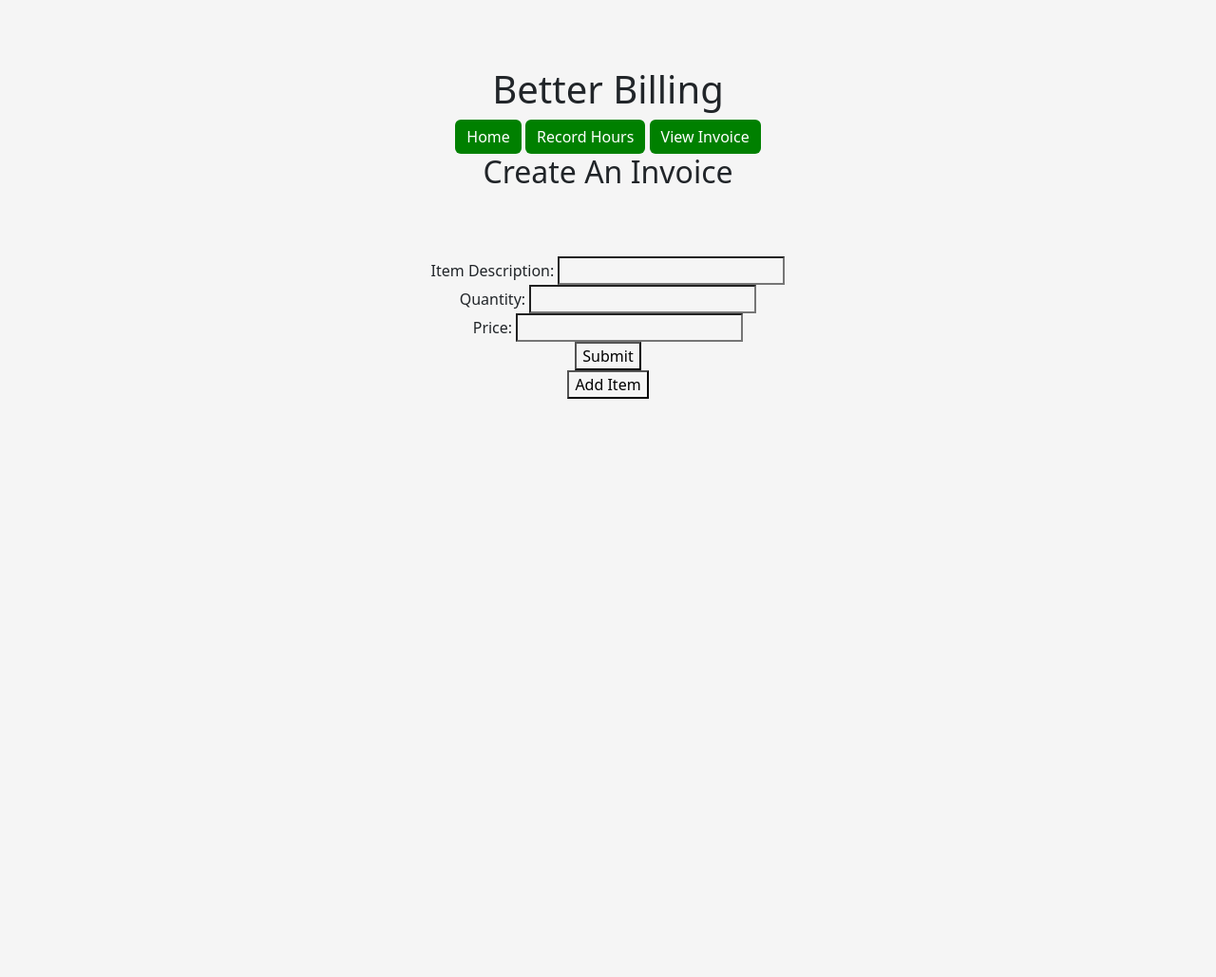
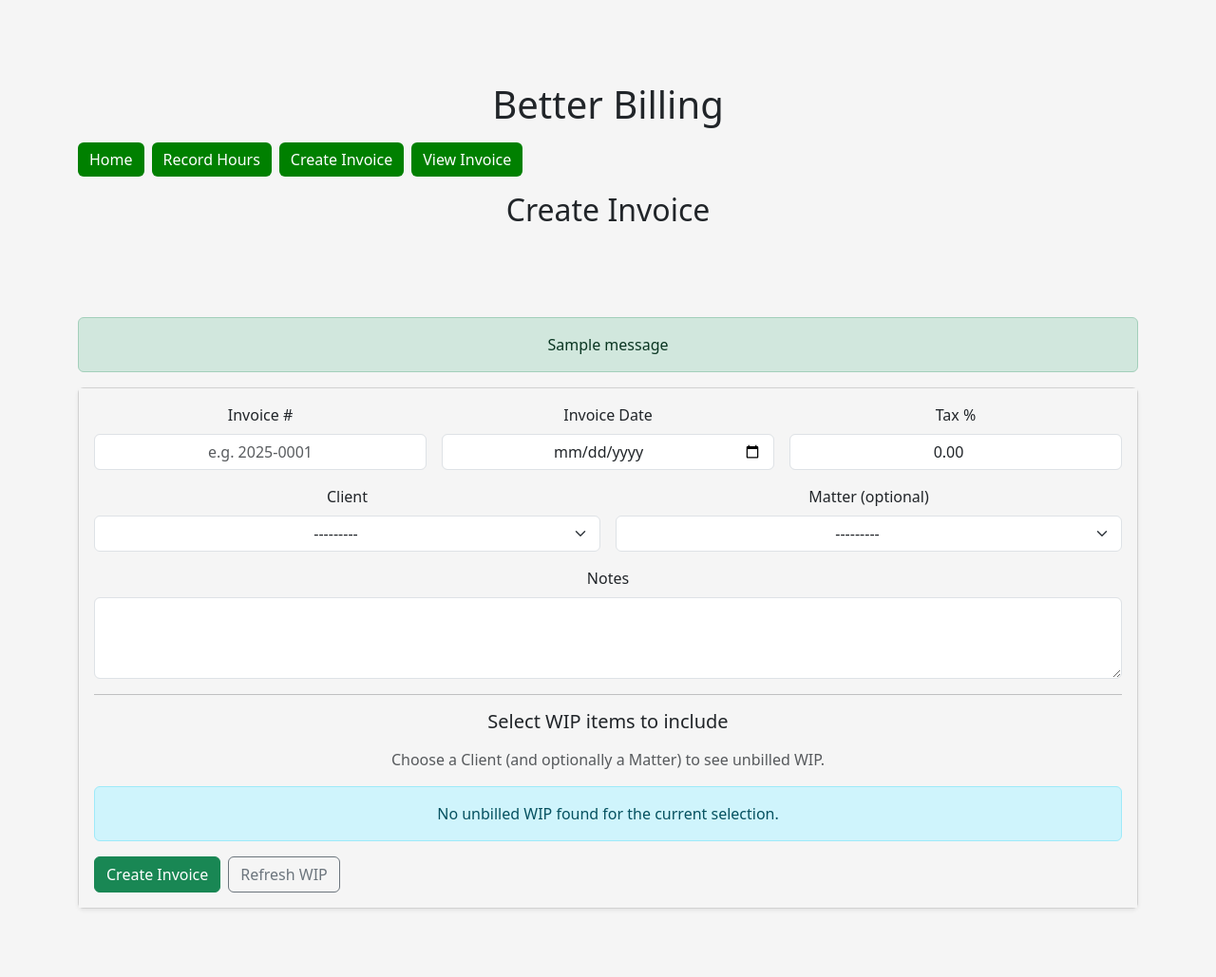
Before and after one commit to tambrulee/P3---Better-Billing---NEW, a Django app: page /create_invoice.html in a window 1280 px wide. Shown: the whole page at 95% size. Before the commit the page ends 420 px from the top, so only its background shows below. Run offline with Django 4.2, Linux system fonts and the light colour scheme; tables that the repository leaves empty hold one stand-in row (values such as "Sample post"); one stand-in notice (Sample message) is shown.

Commit message:
Implemented create invoice functionality

```diff
--- a/better_bill_project/forms.py
+++ b/better_bill_project/forms.py
@@ -2,7 +2,7 @@
 from decimal import Decimal, ROUND_HALF_UP
 from django import forms
 from django.core.exceptions import ValidationError
-from .models import TimeEntry, Matter, Personnel, ActivityCode, Client
+from .models import TimeEntry, Matter, Personnel, ActivityCode, Client, WIP, Invoice
 
 class TimeEntryForm(forms.ModelForm):
     class Meta:
@@ -49,3 +49,37 @@
         if (Decimal(value) * 10) % 1 != 0:
             raise ValidationError("Hours must be in 0.1-hour increments.")
         return Decimal(value).quantize(Decimal("0.1"), rounding=ROUND_HALF_UP)
+
+
+
+class InvoiceForm(forms.ModelForm):
+    class Meta:
+        model = Invoice
+        fields = ["number", "client", "matter", "invoice_date", "tax_rate", "notes"]
+        widgets = {
+            "number": forms.TextInput(attrs={"class": "form-control", "placeholder": "e.g. 2025-0001"}),
+            "client": forms.Select(attrs={"class": "form-select", "id": "id_inv_client"}),
+            "matter": forms.Select(attrs={"class": "form-select", "id": "id_inv_matter"}),
+            "invoice_date": forms.DateInput(attrs={"type": "date", "class": "form-control"}),
+            "tax_rate": forms.NumberInput(attrs={"class": "form-control", "step": "0.01", "min": "0"}),
+            "notes": forms.Textarea(attrs={"class": "form-control", "rows": 3}),
+        }
+
+    def __init__(self, *args, **kwargs):
+        super().__init__(*args, **kwargs)
+        self.fields["client"].queryset = Client.objects.order_by("name")
+        # Start empty; we’ll filter by client dynamically
+        self.fields["matter"].queryset = Matter.objects.none()
+
+        cid = None
+        data = getattr(self, "data", None)
+        if data and data.get("client"):
+            try:
+                cid = int(data.get("client"))
+            except (TypeError, ValueError):
+                pass
+        elif self.instance.pk and self.instance.client_id:
+            cid = self.instance.client_id
+
+        if cid:
+            self.fields["matter"].queryset = Matter.objects.filter(client_id=cid, closed_at__isnull=True).order_by("matter_number")
--- a/better_bill_project/templates/better_bill_project/create_invoice.html
+++ b/better_bill_project/templates/better_bill_project/create_invoice.html
@@ -1,61 +1,135 @@
 {% load static %}
-<!DOCTYPE html>
+<!doctype html>
 <html lang="en">
 <head>
-    <meta charset="UTF-8">
-    <meta name="viewport" content="width=device-width, initial-scale=1.0">
-    <title>Better Billing - Create Invoice</title>
-    <!-- Bootstrap CSS -->
-    <link href="https://cdn.jsdelivr.net/npm/bootstrap@5.3.8/dist/css/bootstrap.min.css" rel="stylesheet" integrity="sha384-sRIl4kxILFvY47J16cr9ZwB07vP4J8+LH7qKQnuqkuIAvNWLzeN8tE5YBujZqJLB" crossorigin="anonymous">
-    <!-- Custom CSS -->
-     {% load static %}
-     <link rel="stylesheet" href="{% static 'css/style.css' %}">
+  <meta charset="utf-8">
+  <title>Better Billing — Create Invoice</title>
+  <link href="https://cdn.jsdelivr.net/npm/bootstrap@5.3.8/dist/css/bootstrap.min.css" rel="stylesheet">
+  <link rel="stylesheet" href="{% static 'css/style.css' %}">
 </head>
 <body>
-    <header>
-        <!-- Page Title -->
-
-    <h1>Better Billing</h1>
-
-    <!-- Navigation -->
-
+<header class="container py-3">
+  <h1>Better Billing</h1>
+  <nav class="my-3 d-flex gap-2">
     <a href="{% url 'index' %}" class="btn btn-primary">Home</a>
     <a href="{% url 'record-time' %}" class="btn btn-primary">Record Hours</a>
+    <a href="{% url 'create-invoice' %}" class="btn btn-primary">Create Invoice</a>
     <a href="{% url 'view-invoice' %}" class="btn btn-primary">View Invoice</a>
+  </nav>
+  <h2>Create Invoice</h2>
+</header>
 
-    <!-- Subtitle -->
+<main class="container pb-5">
+  {% if messages %}
+    <div class="mb-3">
+    {% for message in messages %}
+      <div class="alert alert-{{ message.tags }} mb-2">{{ message }}</div>
+    {% endfor %}
+    </div>
+  {% endif %}
 
-    <h2>Create An Invoice</h2>
-    </header>
+  <form method="post" class="card shadow-sm mb-4">
+    <div class="card-body">
+      {% csrf_token %}
 
-    <main>
-        <form action="post">
-        <div>
-            <label for="item_description">Item Description:</label>
-            <input type="text" id="item_description" name="item_description" required>
+      <div class="row g-3">
+        <div class="col-md-4">
+          <label class="form-label" for="{{ form.number.id_for_label }}">Invoice #</label>
+          {{ form.number }}
         </div>
-        <div>
-            <label for="quantity">Quantity:</label>
-            <input type="number" id="quantity" name="quantity" required>
+        <div class="col-md-4">
+          <label class="form-label" for="{{ form.invoice_date.id_for_label }}">Invoice Date</label>
+          {{ form.invoice_date }}
         </div>
-        <div>
-            <label for="price">Price:</label>
-            <input type="number" step="0.01" id="price" name="price" required>
+        <div class="col-md-4">
+          <label class="form-label" for="{{ form.tax_rate.id_for_label }}">Tax %</label>
+          {{ form.tax_rate }}
         </div>
-        <button type="submit">Submit</button>
 
-    </form>
+        <div class="col-md-6">
+          <label class="form-label" for="{{ form.client.id_for_label }}">Client</label>
+          {{ form.client }}
+        </div>
+        <div class="col-md-6">
+          <label class="form-label" for="{{ form.matter.id_for_label }}">Matter (optional)</label>
+          {{ form.matter }}
+        </div>
 
-    <div>
-        <button>Add Item</button>
+        <div class="col-12">
+          <label class="form-label" for="{{ form.notes.id_for_label }}">Notes</label>
+          {{ form.notes }}
+        </div>
+      </div>
+
+      <hr>
+
+      <h5 class="mb-3">Select WIP items to include</h5>
+      <p class="text-muted">Choose a Client (and optionally a Matter) to see unbilled WIP.</p>
+
+      {% if wip_items %}
+        <div class="table-responsive">
+          <table class="table table-sm align-middle">
+            <thead>
+              <tr>
+                <th style="width:2rem"></th>
+                <th>Created</th>
+                <th>Matter</th>
+                <th>Fee Earner</th>
+                <th>Hours</th>
+                <th>Activity</th>
+                <th>Narrative</th>
+              </tr>
+            </thead>
+            <tbody>
+              {% for w in wip_items %}
+              <tr>
+                <td><input type="checkbox" name="wip_ids" value="{{ w.id }}"></td>
+                <td>{{ w.created_at|date:"Y-m-d H:i" }}</td>
+                <td>{{ w.matter.matter_number }}</td>
+                <td>{{ w.fee_earner.initials }}</td>
+                <td>{{ w.hours_worked }}</td>
+                <td>{{ w.activity_code }}</td>
+                <td class="text-truncate" style="max-width:420px">{{ w.narrative }}</td>
+              </tr>
+              {% endfor %}
+            </tbody>
+          </table>
+        </div>
+      {% else %}
+        <div class="alert alert-info">No unbilled WIP found for the current selection.</div>
+      {% endif %}
+
+      <div class="mt-3 d-flex gap-2">
+        <button type="submit" class="btn btn-success">Create Invoice</button>
+        <!-- quick filter submit: reload GET with current picks -->
+        <a class="btn btn-outline-secondary"
+           href="?client={{ form.client.value }}&matter={{ form.matter.value }}">Refresh WIP</a>
+      </div>
     </div>
-    </main>
+  </form>
+</main>
+<footer>
+    <script>
+  // Reuse your existing AJAX for Matter filtering (client -> matters)
+  document.addEventListener('DOMContentLoaded', function() {
+    const client = document.getElementById('id_inv_client');
+    const matter = document.getElementById('id_inv_matter');
+    const url = "{% url 'ajax-matter-options' %}";
+    async function loadMatters(cid){
+      const r = await fetch(`${url}?client=${cid}`, {headers:{'X-Requested-With':'XMLHttpRequest'}});
+      matter.innerHTML = await r.text();
+    }
+    if (client) {
+      client.addEventListener('change', e => {
+        const cid = e.target.value;
+        if (cid) loadMatters(cid);
+        else matter.innerHTML = '<option value="">— Select matter —</option>';
+      });
+      if (client.value) loadMatters(client.value);
+    }
+  });
+</script>
+</footer>
 
-
-    <footer>
-        <!-- Bootstrap JS -->
-    <script src="https://cdn.jsdelivr.net/npm/bootstrap@5.3.8/dist/js/bootstrap.bundle.min.js" integrity="sha384-FKyoEForCGlyvwx9Hj09JcYn3nv7wiPVlz7YYwJrWVcXK/BmnVDxM+D2scQbITxI" crossorigin="anonymous"></script>
-    </footer>
-
-    </body>
+</body>
 </html>
--- a/better_bill_project/views.py
+++ b/better_bill_project/views.py
@@ -1,9 +1,12 @@
+from decimal import Decimal
 from django.shortcuts import render, redirect
 from django.http import HttpResponse
 from django.contrib import messages
 from django.urls import reverse
 from .forms import TimeEntryForm
-from .models import TimeEntry, Matter
+from .models import TimeEntry, Matter, WIP, Invoice, InvoiceLine, Ledger
+from django.db import transaction
+from .forms import InvoiceForm
 
 # Create your views here.
 
@@ -40,3 +43,81 @@
 
 def view_invoice(request):
     return render(request, "better_bill_project/view_invoice.html")
+
+
+def create_invoice(request):
+    """
+    GET  -> shows form; when client/matter chosen, lists unbilled WIP items.
+    POST -> creates Invoice + InvoiceLines, marks WIP billed, writes Ledger.
+    """
+    if request.method == "POST":
+        form = InvoiceForm(request.POST)
+        if form.is_valid():
+            wip_ids = request.POST.getlist("wip_ids")  # checkbox values
+            if not wip_ids:
+                messages.error(request, "Select at least one WIP item to invoice.")
+                return render(request, "better_bill_project/create_invoice.html", {"form": form, "wip_items": []})
+
+            with transaction.atomic():
+                invoice = form.save()  # draft ledger will be created below
+                # fetch WIP items
+                items = list(
+                    WIP.objects.select_related("fee_earner__role", "matter")
+                    .filter(id__in=wip_ids, status="unbilled")
+                )
+
+                if not items:
+                    messages.error(request, "Selected WIP items are no longer available (already billed?).")
+                    return redirect("create-invoice")
+
+                # build lines
+                lines = []
+                for w in items:
+                    # get rate from fee earner role (fallback to 0)
+                    rate = getattr(getattr(w.fee_earner, "role", None), "rate", Decimal("0.00"))
+                    amount = (Decimal(w.hours_worked) * rate).quantize(Decimal("0.01"))
+                    desc = w.narrative or f"{w.matter.matter_number} — {w.activity_code or 'Work'}"
+                    lines.append(InvoiceLine(
+                        invoice=invoice,
+                        wip=w,
+                        desc=desc,
+                        hours=w.hours_worked,
+                        rate=rate,
+                        amount=amount,
+                    ))
+                InvoiceLine.objects.bulk_create(lines)
+
+                # mark WIP billed
+                WIP.objects.filter(id__in=[w.id for w in items]).update(status="billed")
+
+                # create ledger snapshot
+                ledger = Ledger.objects.create(
+                    invoice=invoice,
+                    client=invoice.client,
+                    matter=invoice.matter,
+                    subtotal=invoice.subtotal,
+                    tax=invoice.tax_amount,
+                    total=invoice.total,
+                    status="draft",
+                )
+
+                messages.success(request, f"Invoice {invoice.number} created. Total: {invoice.total}")
+                return redirect("create-invoice")
+    else:
+        form = InvoiceForm(request.GET or None)
+
+    # For GET: if a client/matter is chosen, show unbilled WIP to pick
+    wip_qs = WIP.objects.none()
+    cid = form.data.get("client") if hasattr(form, "data") else None
+    mid = form.data.get("matter") if hasattr(form, "data") else None
+    if cid:
+        wip_qs = WIP.objects.select_related("matter", "fee_earner", "activity_code") \
+            .filter(client_id=cid, status="unbilled")
+        if mid:
+            wip_qs = wip_qs.filter(matter_id=mid)
+
+    return render(
+        request,
+        "better_bill_project/create_invoice.html",
+        {"form": form, "wip_items": wip_qs.order_by("matter__matter_number", "created_at")}
+    )
```
